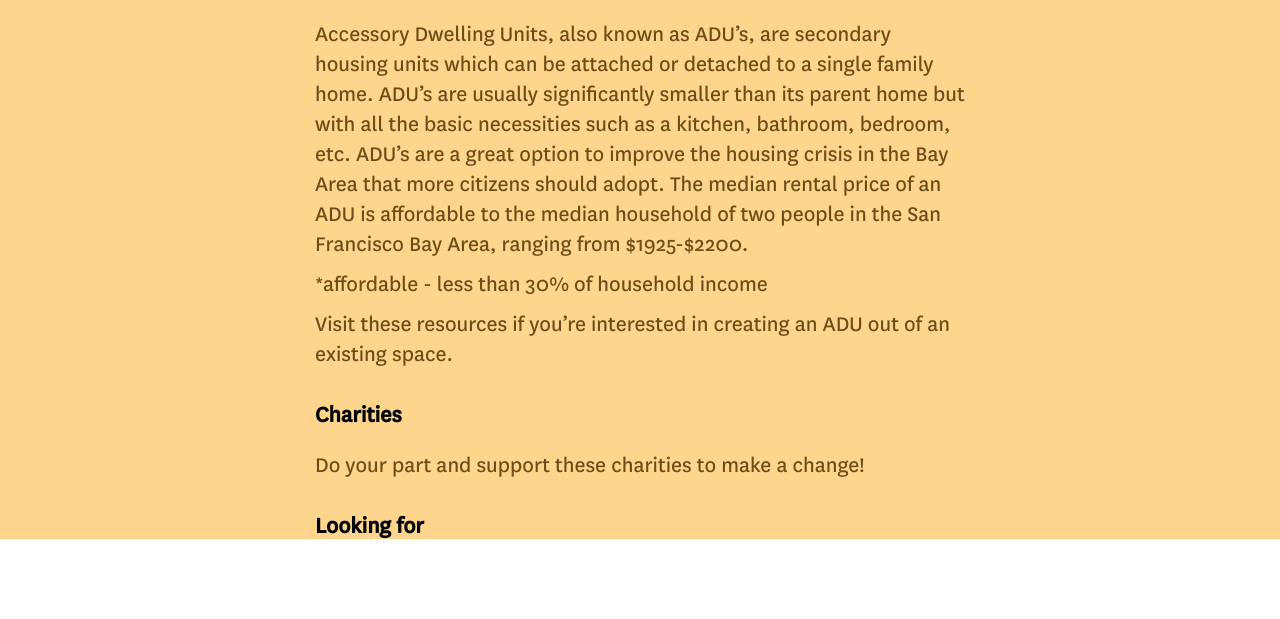
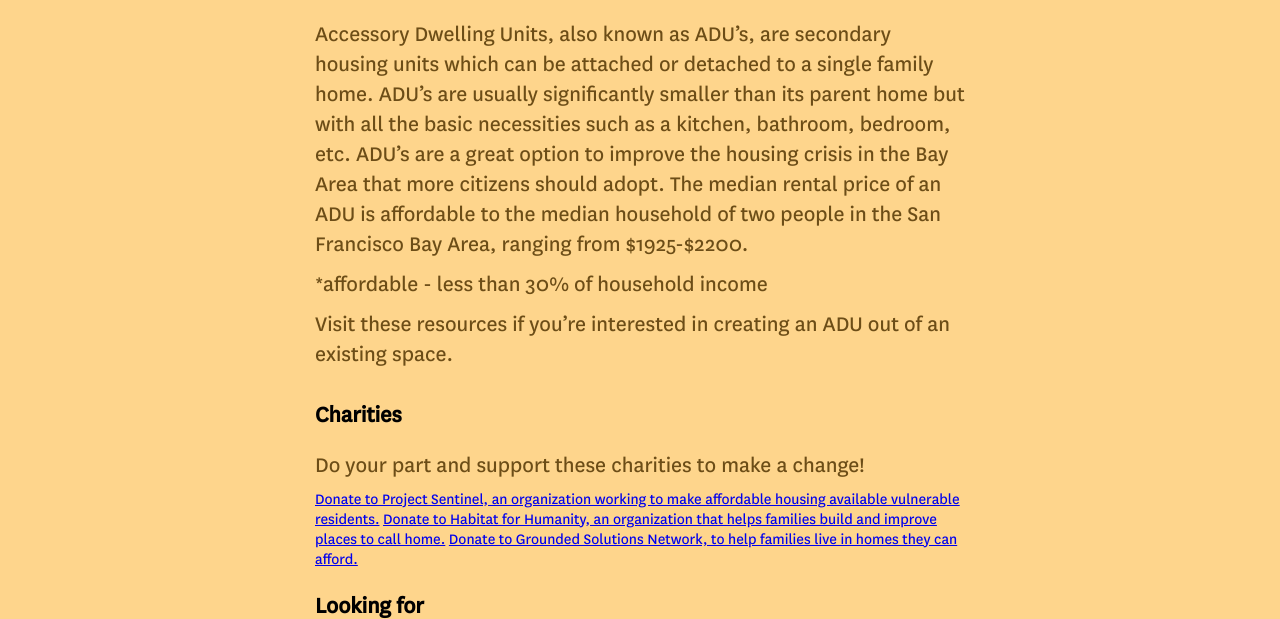
Before and after one commit to faraayan/abodeless, a plain HTML site: page solutions.html in a window 1280 px wide. Shown: the part 380-999 px from the top of the page. Before the commit the page ends 919 px from the top, so only its background shows below. Drawn offline with Linux system fonts and the light colour scheme.

Commit message:
Update UI

```diff
--- a/solutions.html
+++ b/solutions.html
@@ -29,9 +29,9 @@
 				<div>
 					<h2>Charities</h2>
 					<p>Do your part and support these charities to make a change!</p>
-					<a href="https://www.housing.org/ways-to-donate"></a>
-					<a href="https://www.habitat.org/"></a>
-					<a href="https://groundedsolutions.org/support-our-work"></a>
+					<a href="https://www.housing.org/ways-to-donate">Donate to Project Sentinel, an organization working to make affordable housing available vulnerable residents.</a>
+					<a href="https://www.habitat.org/">Donate to Habitat for Humanity, an organization that helps families build and improve places to call home.</a>
+					<a href="https://groundedsolutions.org/support-our-work">Donate to Grounded Solutions Network, to help families live in homes they can afford.</a>
 				</div>
 				<div>
 					<h2>Looking for </h2>
```
Also changed, not shown: index.html (+5 -4 lines).
